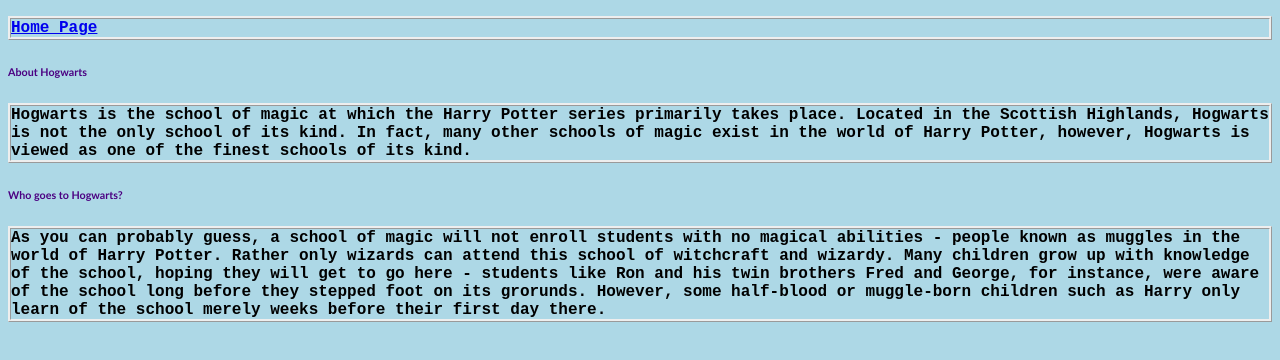
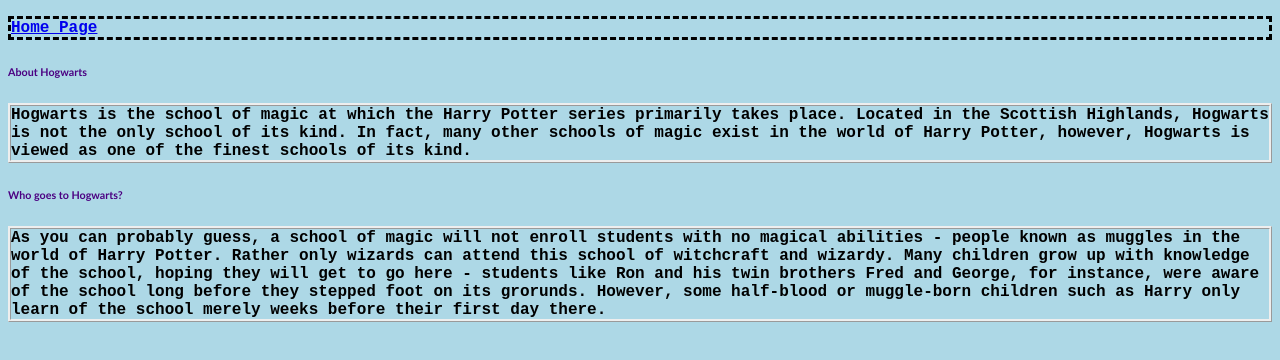
Before and after one commit to jdmar3-comp426/a01-megansyd, a website: page hogwarts.html in a window 1280 px wide. Drawn offline with Linux system fonts and the light colour scheme.

Commit message:
final commit, i think?!

```diff
--- a/styles.css
+++ b/styles.css
@@ -56,5 +56,5 @@
 }
 
 .homepage {
-    color: hotpink;
+    border-style: dashed;
 }
```
